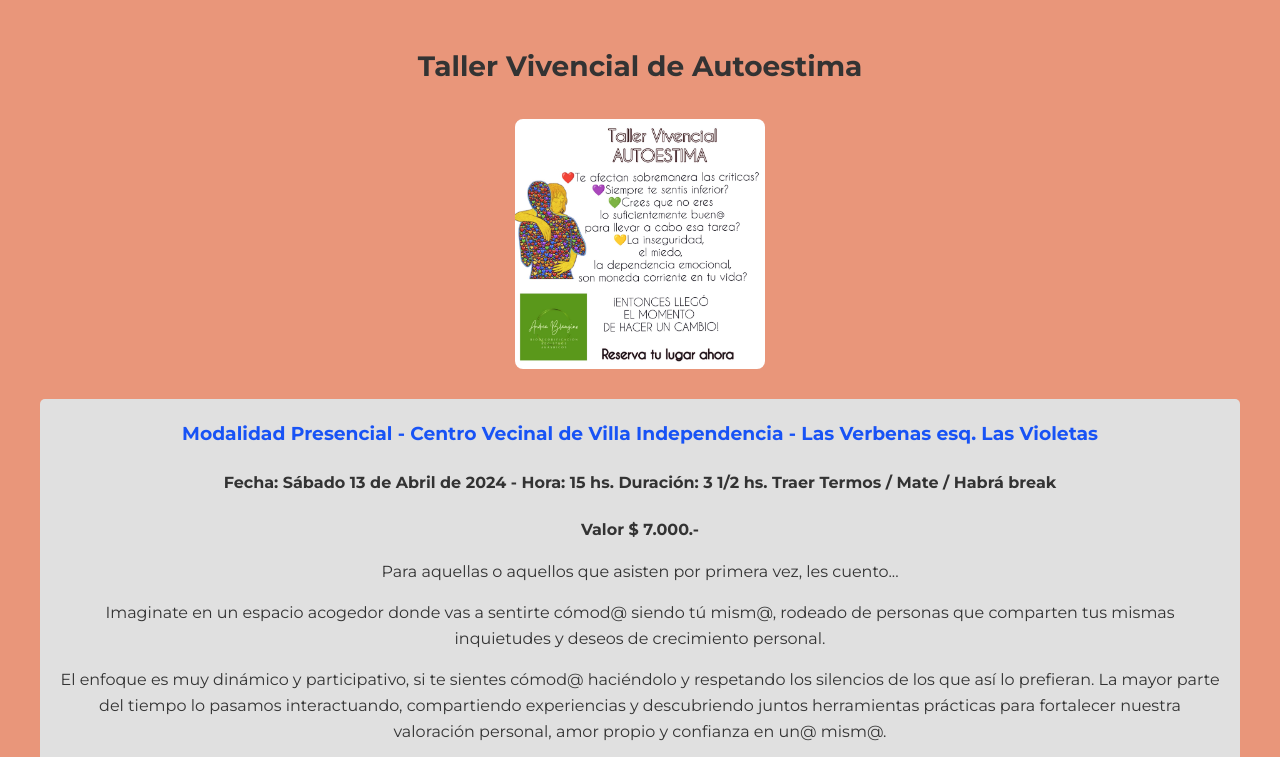
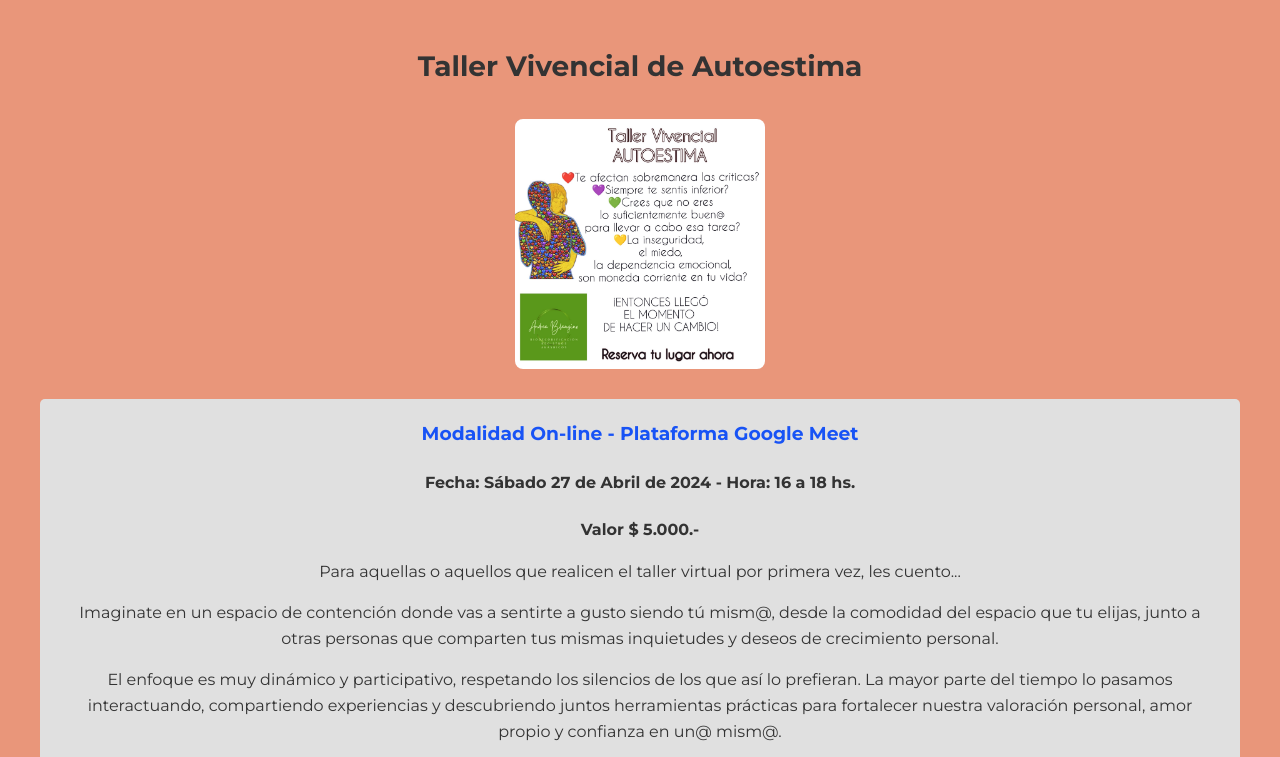
Before and after one commit to Drguezpro/ProyectoBio, a website: page Proyecto/index.html in a window 1280 px wide. Both pictures are taken after a click on the picture 595 px from the left and 3440 px from the top of the page. Shown: the top 757 px of the page. Drawn offline with Linux system fonts and the light colour scheme.

Commit message:
modificamos texto novedades taller mes

```diff
--- a/Proyecto/index.html
+++ b/Proyecto/index.html
@@ -463,13 +463,13 @@
         </div>
         <div class="nuevos_talleres" id="taller1">
 
-            <h3>Modalidad Presencial - Centro Vecinal de Villa Independencia - Las Verbenas esq. Las Violetas</h3>
-            <h4>Fecha: Sábado 13 de Abril de 2024 - Hora: 15 hs. Duración: 3 1/2 hs. Traer Termos / Mate / Habrá break</h4>
-            <p><strong>Valor $ 7.000.-</strong></p>
-            <p>Para aquellas o aquellos que asisten por primera vez, les cuento...</p>
-            <p>Imaginate en un espacio acogedor donde vas a sentirte cómod@ siendo tú mism@, rodeado de personas que comparten tus mismas inquietudes y deseos de crecimiento personal.</p>
-            <p>El enfoque es muy dinámico y participativo, si te sientes cómod@ haciéndolo y respetando los silencios de los que así lo prefieran. La mayor parte del tiempo lo pasamos interactuando, compartiendo experiencias y descubriendo juntos herramientas prácticas para fortalecer nuestra valoración personal, amor propio y confianza en un@ mism@.</p>
-            <p>Se combinan actividades que fomentan la reflexión personal e íntima y también propiciamos la conexión con los demás. A través de ejercicios prácticos, juegos de roles y discusiones en grupo, exploramos temas como la autoaceptación, el autocuidado, el establecimiento de límites saludables y el manejo de la crítica interna.</p>
+            <h3>Modalidad On-line - Plataforma Google Meet</h3>
+            <h4>Fecha: Sábado 27 de Abril de 2024 - Hora: 16  a 18 hs.</h4>
+            <p><strong>Valor $ 5.000.-</strong></p>
+            <p>Para aquellas o aquellos que realicen el taller virtual por primera vez, les cuento...</p>
+            <p>Imaginate en un espacio de contención donde vas a sentirte a gusto siendo tú mism@, desde la comodidad del espacio que tu elijas, junto a otras personas que comparten tus mismas inquietudes y deseos de crecimiento personal.</p>
+            <p>El enfoque es muy dinámico y participativo, respetando los silencios de los que así lo prefieran. La mayor parte del tiempo lo pasamos interactuando, compartiendo experiencias y descubriendo juntos herramientas prácticas para fortalecer nuestra valoración personal, amor propio y confianza en un@ mism@.</p>
+            <p>Se combinan actividades que fomentan la reflexión personal e íntima. A través de ejercicios prácticos, y de la participación activa, exploramos temas como la autoaceptación, el autocuidado, el establecimiento de límites saludables y el manejo de la crítica interna.</p>
             <p>Si estás buscando un espacio donde puedas crecer personalmente, conectarte con otros y revitalizar tu autoestima, ¡Este taller es para vos! ¡Anímate! ¡Espero verte allí!</p>
         </div>
         <div class="image-gallery">
@@ -495,13 +495,13 @@
         </div>
         <div class="nuevos_talleres" id="taller1">
 
-            <h3>Modalidad Presencial - Centro Vecinal de Villa Independencia - Las Verbenas esq. Las Violetas</h3>
-            <h4>Fecha: Sábado 13 de Abril de 2024 - Hora: 15 hs. Duración: 3 1/2 hs. Traer Termos / Mate / Habrá break</h4>
-            <p><strong>Valor $ 7.000.-</strong></p>
-            <p>Para aquellas o aquellos que asisten por primera vez, les cuento...</p>
-            <p>Imaginate en un espacio acogedor donde vas a sentirte cómod@ siendo tú mism@, rodeado de personas que comparten tus mismas inquietudes y deseos de crecimiento personal.</p>
-            <p>El enfoque es muy dinámico y participativo, si te sientes cómod@ haciéndolo y respetando los silencios de los que así lo prefieran. La mayor parte del tiempo lo pasamos interactuando, compartiendo experiencias y descubriendo juntos herramientas prácticas para fortalecer nuestra valoración personal, amor propio y confianza en un@ mism@.</p>
-            <p>Se combinan actividades que fomentan la reflexión personal e íntima y también propiciamos la conexión con los demás. A través de ejercicios prácticos, juegos de roles y discusiones en grupo, exploramos temas como la autoaceptación, el autocuidado, el establecimiento de límites saludables y el manejo de la crítica interna.</p>
+            <h3>Modalidad On-line - Plataforma Google Meet</h3>
+            <h4>Fecha: Sábado 27 de Abril de 2024 - Hora: 16  a 18 hs.</h4>
+            <p><strong>Valor $ 5.000.-</strong></p>
+            <p>Para aquellas o aquellos que realicen el taller virtual por primera vez, les cuento...</p>
+            <p>Imaginate en un espacio de contención donde vas a sentirte a gusto siendo tú mism@, desde la comodidad del espacio que tu elijas, junto a otras personas que comparten tus mismas inquietudes y deseos de crecimiento personal.</p>
+            <p>El enfoque es muy dinámico y participativo, respetando los silencios de los que así lo prefieran. La mayor parte del tiempo lo pasamos interactuando, compartiendo experiencias y descubriendo juntos herramientas prácticas para fortalecer nuestra valoración personal, amor propio y confianza en un@ mism@.</p>
+            <p>Se combinan actividades que fomentan la reflexión personal e íntima. A través de ejercicios prácticos, y de la participación activa, exploramos temas como la autoaceptación, el autocuidado, el establecimiento de límites saludables y el manejo de la crítica interna.</p>
             <p>Si estás buscando un espacio donde puedas crecer personalmente, conectarte con otros y revitalizar tu autoestima, ¡Este taller es para vos! ¡Anímate! ¡Espero verte allí!</p>
         </div>
         <div class="image-gallery">
```
